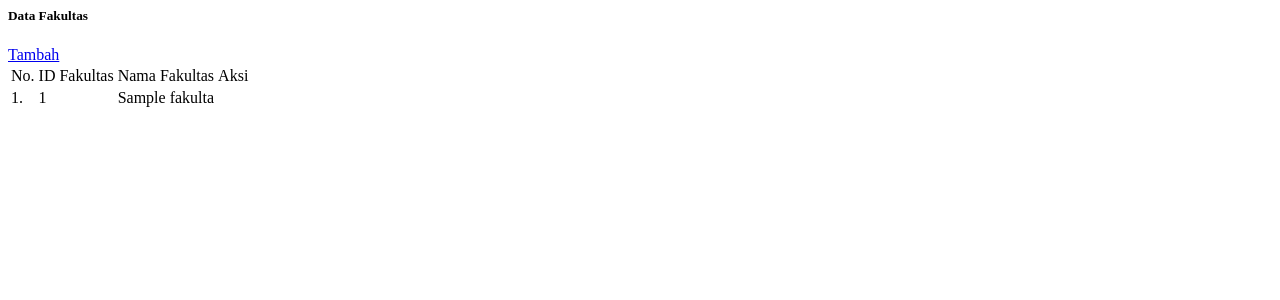
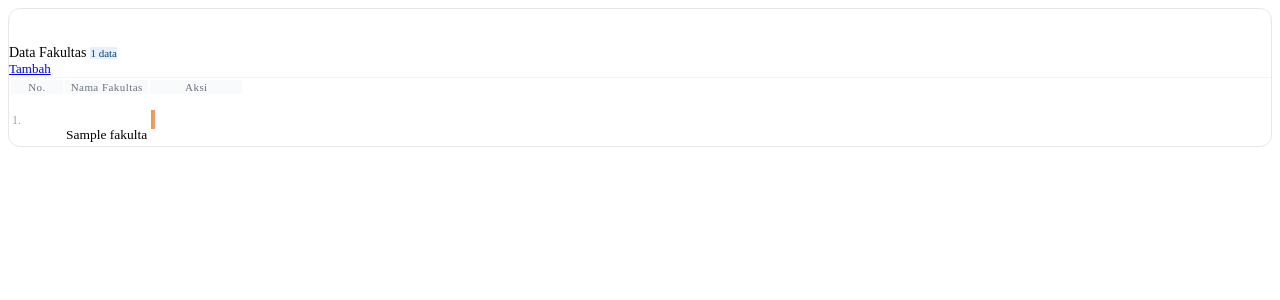
Before and after one commit to 24010110082-Rizky/24010110082_Rizky_Tugas-3, a CodeIgniter app: the page made by application/views/fakultas/index.php in a window 1280 px wide. Shown: the top 300 px of the page. Run offline with CodeIgniter, Linux system fonts and the light colour scheme; the template is opened without the code that fills it: most values are stand-ins (such as "Sample title", 1, 10 or a date in 2020).

Commit message:
Update Index bagian view/fakultas/index.php

```diff
--- a/application/views/fakultas/index.php
+++ b/application/views/fakultas/index.php
@@ -1,42 +1,58 @@
-<div class="card shadow border-0 mb-4">
-	<div class="card-header bg-secondary text-white d-flex flex-column flex-md-row justify-content-between align-items-md-center gap-2">
-		<div>
-			<h5 class="mb-0 fw-bold">Data Fakultas</h5>
+<div class="card border-0 mb-4" style="border-radius:12px; overflow:hidden; border:0.5px solid #e5e7eb !important;">
+    <div class="card-header bg-white d-flex align-items-center justify-content-between py-3 px-4" style="border-bottom:1px solid #f3f4f6;">
+        <div class="d-flex align-items-center gap-3">
+            <div class="d-flex align-items-center justify-content-center rounded-2 bg-primary bg-opacity-10" style="width:34px;height:34px;">
+                <i class="bi bi-building text-primary" style="font-size:16px;"></i>
             </div>
-		<a class="btn btn-primary btn-lg fw-bold" href="<?php echo base_url('fakultas/tambah') ?>">Tambah</a>
+            <span class="fw-500" style="font-size:14px;">Data Fakultas</span>
+            <span class="badge rounded-pill" style="font-size:11px;background:#E6F1FB;color:#0C447C;">
+                <?php echo count($fakultas); ?> data
+            </span>
+        </div>
+        <a href="<?php echo base_url('fakultas/tambah') ?>" class="btn btn-primary btn-sm d-flex align-items-center gap-1" style="font-size:13px;">
+            <i class="bi bi-plus-lg"></i> Tambah
+        </a>
     </div>
 
-	<div class="card-body">
+    <div class="card-body p-0">
         <div class="table-responsive">
-			<table id="datatable" class="table table-striped table-bordered align-middle w-100 mb-0">
-				<thead class="table-dark">
-					<tr>
-						<td>No.</td>
-						<td>ID Fakultas</td>
-						<td>Nama Fakultas</td>
-						<td>Aksi</td>
+            <table id="datatable" class="table table-hover mb-0 align-middle w-100">
+                <thead>
+                    <tr style="background:#f9fafb;">
+                        <th class="px-4 py-3" style="font-size:11px;font-weight:500;color:#6b7280;letter-spacing:.04em;width:50px;">No.</th>
+                        <th class="px-4 py-3" style="font-size:11px;font-weight:500;color:#6b7280;letter-spacing:.04em;">Nama Fakultas</th>
+                        <th class="px-4 py-3" style="font-size:11px;font-weight:500;color:#6b7280;letter-spacing:.04em;width:90px;">Aksi</th>
                     </tr>
                 </thead>
-
                 <tbody>
                     <?php foreach ($fakultas as $key => $value): ?>
-						<tr>
-							<td><?php echo $key + 1 ?>.</td>
-							<td><?php echo $value['fakultas_id'] ?></td>
-							<td><?php echo $value['fakultas_name'] ?></td>
-							<td>
-								<a class="btn btn-warning btn-sm" href="<?php echo base_url('fakultas/ubah/'.$value['fakultas_id']) ?>">
-									<i class="bi bi-pencil-square"></i>
+                    <tr style="border-bottom:1px solid #f3f4f6;">
+                        <td class="px-4" style="font-size:12px;color:#9ca3af;"><?php echo $key + 1 ?>.</td>
+                        <td class="px-4">
+                            <div class="d-flex align-items-center gap-2">
+                                <div class="d-flex align-items-center justify-content-center rounded-2 bg-primary bg-opacity-10" style="width:30px;height:30px;flex-shrink:0;">
+                                    <i class="bi bi-building text-primary" style="font-size:13px;"></i>
+                                </div>
+                                <span style="font-size:13.5px;"><?php echo $value['fakultas_name'] ?></span>
+                            </div>
+                        </td>
+                        <td class="px-4">
+                            <div class="d-flex gap-2">
+                                <a href="<?php echo base_url('fakultas/ubah/'.$value['fakultas_id']) ?>"
+                                   class="d-flex align-items-center justify-content-center rounded-2"
+                                   style="width:30px;height:30px;background:#FAEEDA;border:0.5px solid #EF9F27;text-decoration:none;">
+                                    <i class="bi bi-pencil-square" style="font-size:13px;color:#633806;"></i>
                                 </a>
-
-								<a class="btn btn-danger btn-sm btn-hapus" href="<?php echo base_url('fakultas/hapus/'.$value['fakultas_id']) ?>">
-									<i class="bi bi-trash"></i>
+                                <a href="<?php echo base_url('fakultas/hapus/'.$value['fakultas_id']) ?>"
+                                   class="btn-hapus d-flex align-items-center justify-content-center rounded-2"
+                                   style="width:30px;height:30px;background:#FCEBEB;border:0.5px solid #F09595;text-decoration:none;">
+                                    <i class="bi bi-trash" style="font-size:13px;color:#791F1F;"></i>
                                 </a>
+                            </div>
                         </td>
                     </tr>
                     <?php endforeach ?>
                 </tbody>
-
             </table>
         </div>
     </div>
```
Lines whose indentation alone changed are shown as unchanged.
